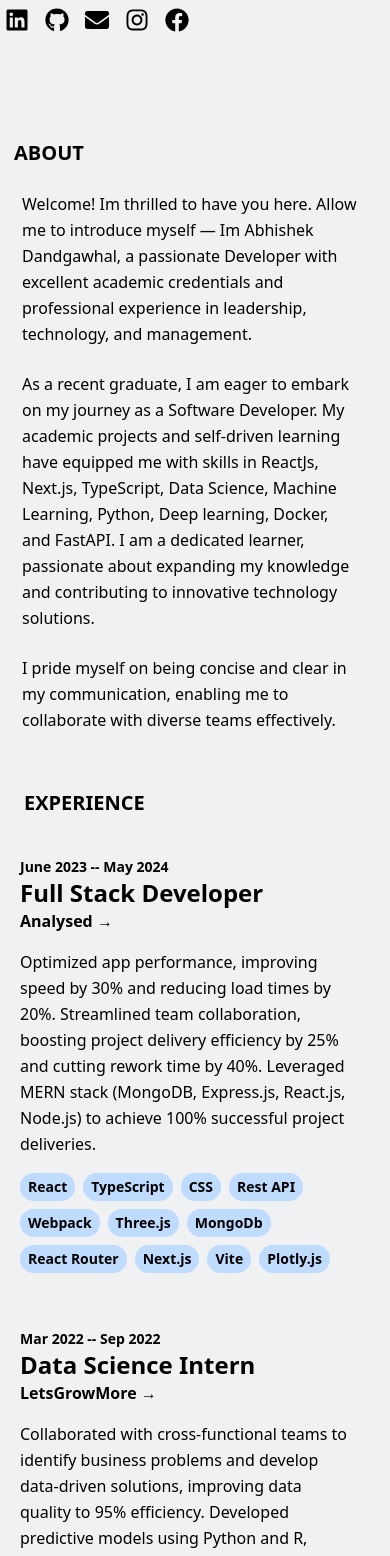
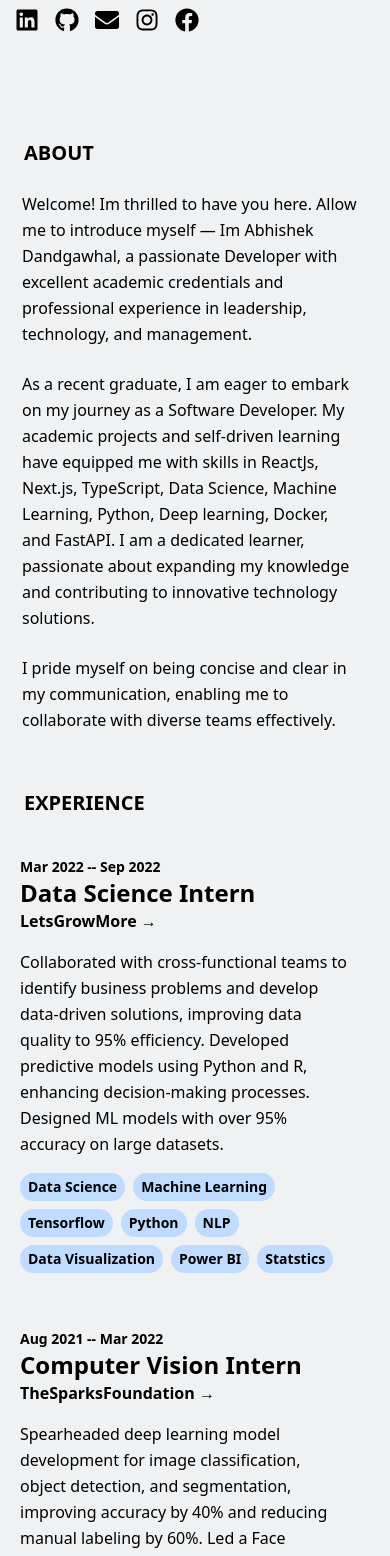
Before and after one commit to ABHI080201/Portfolio-website, a Next.js app: page / in a window 390 px wide. Shown: the part 320-1876 px from the top of the page. Built offline with nearby package versions, Linux system fonts and the light colour scheme.

Commit message:
mobile view css changes

```diff
--- a/pages/components/Aboutus.tsx
+++ b/pages/components/Aboutus.tsx
@@ -3,7 +3,9 @@ import React from "react";
 const AboutUs: React.FC = () => {
   return (
     <div className="p-6 text-black mt-[75px]  ml-[-10px]  lg:w-[500px]  lg:ml-[+500px]">
-      <h2 className="text-xl font-bold mb-4">ABOUT</h2>
+      <h2 className=" text-xl font-bold mb-4 ml-[10px] lg:text-xl font-bold mb-4 ">
+        ABOUT
+      </h2>
       <div className="rounded-lg p-2 hover:bg-blue-100">
         <p className="mb-6 text-md leading-relaxed ">
           Welcome! Im thrilled to have you here. Allow me to introduce myself —
--- a/pages/components/Experience.tsx
+++ b/pages/components/Experience.tsx
@@ -2,25 +2,6 @@ import React from "react";
 
 const Experience = () => {
   const experiences = [
-    {
-      role: "Full Stack Developer",
-      company: "Analysed",
-      period: "June 2023 -- May 2024",
-      description: `Optimized app performance, improving speed by 30% and reducing load times by 20%. Streamlined team collaboration, boosting project delivery efficiency by 25% and cutting rework time by 40%. Leveraged MERN stack (MongoDB, Express.js, React.js, Node.js) to achieve 100% successful project deliveries.`,
-      skills: [
-        "React",
-        "TypeScript",
-        "CSS",
-        "Rest API",
-        "Webpack",
-        "Three.js",
-        "MongoDb",
-        "React Router",
-        "Next.js",
-        "Vite",
-        "Plotly.js",
-      ],
-    },
     {
       role: "Data Science Intern",
       company: "LetsGrowMore",
--- a/pages/components/Imageinfo.tsx
+++ b/pages/components/Imageinfo.tsx
@@ -7,7 +7,7 @@ import SidebarMenu from "./SidebarMenu";
 const ProfileCard = () => {
   return (
     <div className="flex justify-center items-center lg:ml-[+400px] lg:mt-8 md:flex md:items-start md:ml-[-180px]">
-      <div className="flex flex-col items-start gap-2 mt-7">
+      <div className="flex flex-col items-start gap-2 mt-7 ml-[10px]">
         <div className="flex items-center p-2 gap-4 sm:flex-row flex-row-reverse ml-[-10px] lg:ml-[+30px] md:ml-[-30px]">
           <Image
             src="/pic.jpeg"
--- a/pages/index.tsx
+++ b/pages/index.tsx
@@ -35,7 +35,6 @@
 //   );
 // };
 
-// export default Home;
 import React from "react";
 import ProfileCard from "./components/Imageinfo";
 import AboutUs from "./components/Aboutus";
@@ -43,8 +42,6 @@ import Experience from "./components/Experience";
 import Project from "./components/Project";
 import Education from "./components/Education";
 import Achieve from "./components/Achive";
-import TorchLightCursor from "./components/Torch";
-// Import the TorchLightCursor component
 
 const Home = () => {
   return (
```
